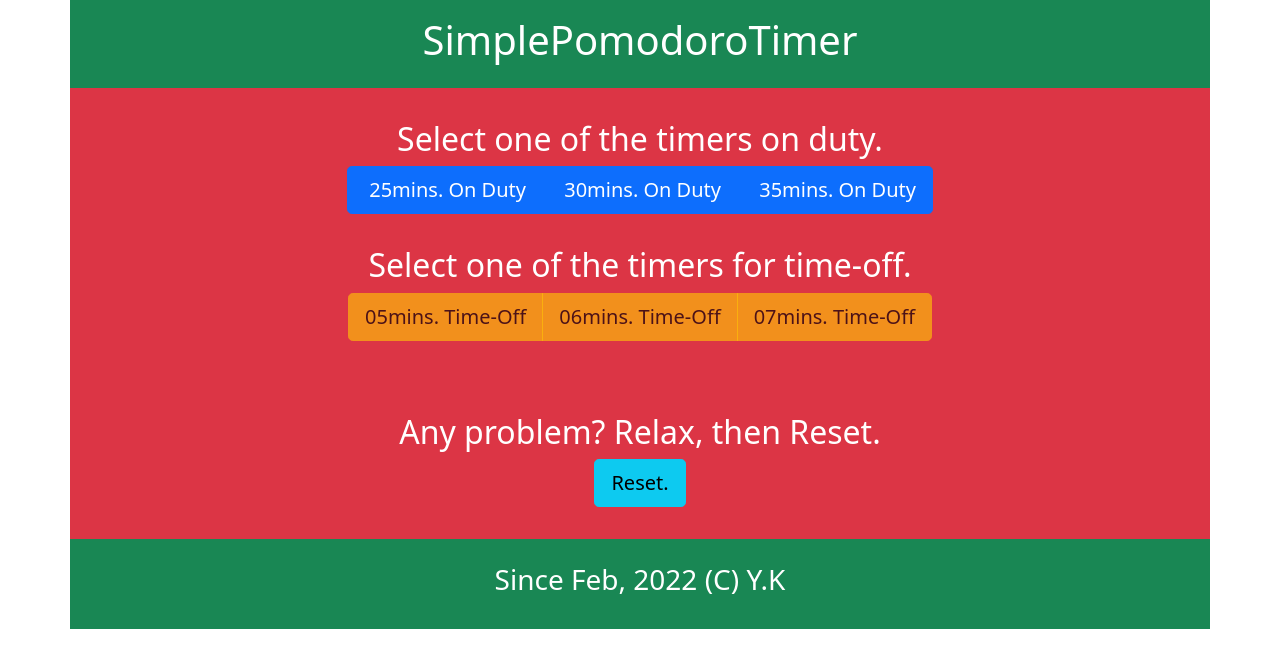
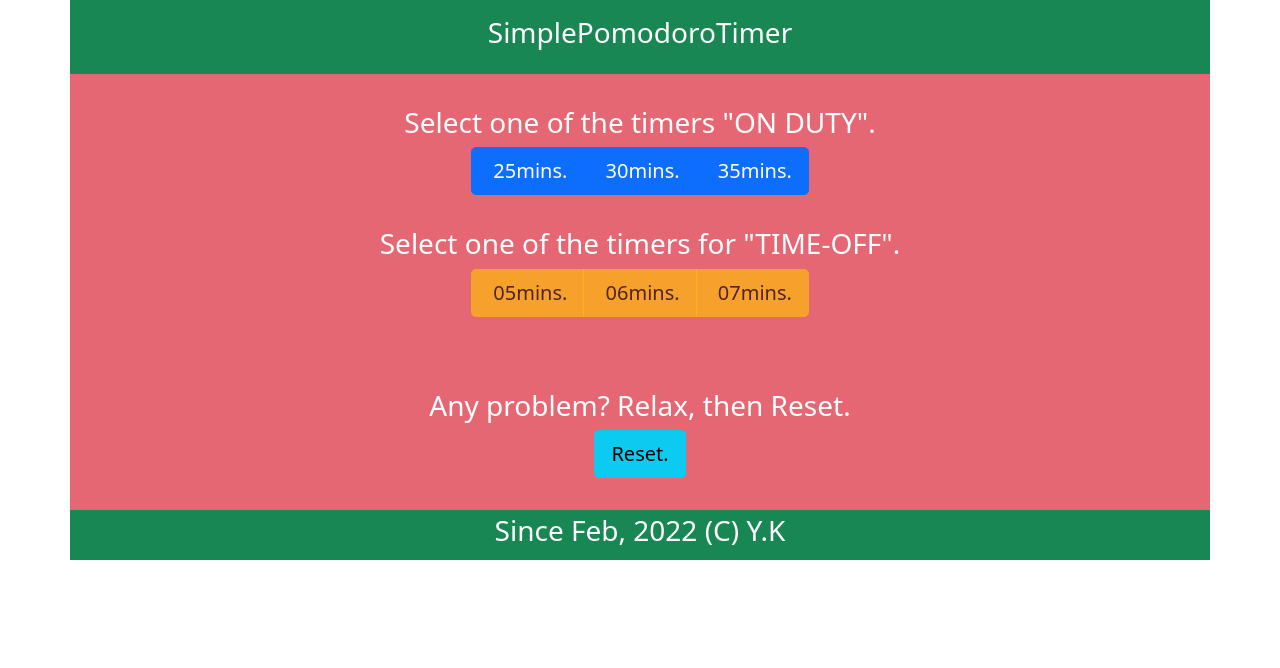
Before and after one commit to solaris0051/simplePomodoroTimer, a plain HTML site: page index.html in a window 1280 px wide. Drawn offline with Linux system fonts and the light colour scheme.

Commit message:
changed a backgroud color to less vivid red one.

```diff
--- a/index.html
+++ b/index.html
@@ -10,41 +10,41 @@
   <script type="module" src="top.js"></script>
  	<title>SimplePomodoroTimer</title>
  	<link rel="icon" type="image/x-icon" href="favicon.ico">
- 	<link rel="stylesheet" href="assets/dist/style.css">
+ 	<link rel="stylesheet" href="assets/dist/style.css" media="all">
  </head>
 
  <body>
  	<div class="container p-3 bg-success text-white text-center">
- 		<h1 class="h1">SimplePomodoroTimer</h1>
+ 		<h3 class="h3">SimplePomodoroTimer</h1>
  	</div>
- 	<div id="div1" class="container p-3 bg-danger text-white text-center">
+ 	<div id="div1" class="container p-3 bg-danger bg-opacity-75 text-white text-center">
  		<div class="container p-3">
- 			<h2 id="hd1" class="h2">Select one of the timers on duty.</h2>
+ 			<h3 id="hd1" class="h3">Select one of the timers "ON DUTY".</h2>
  			<div id="div2" class="btn-group btn-group-lg">
- 				<button id="btn25" class="btn btn-primary">&nbsp25mins. On Duty</button>
- 				<button id="btn30" class="btn btn-primary">&nbsp30mins. On Duty</button>
- 				<button id="btn35" class="btn btn-primary">&nbsp35mins. On Duty</button>
+ 				<button id="btn25" class="btn btn-primary">&nbsp25mins.</button>
+ 				<button id="btn30" class="btn btn-primary">&nbsp30mins.</button>
+ 				<button id="btn35" class="btn btn-primary">&nbsp35mins.</button>
  			</div>
  		</div>
     <div class="container p-3">
-    	<h2 id="hd2" class="h2">Select one of the timers for time-off.</h2>
+    	<h3 id="hd2" class="h3">Select one of the timers for "TIME-OFF".</h2>
     	<div class="btn-group btn-group-lg">
-    		<button id="btn5" class="btn btn-warning">05mins. Time-Off</button>
-    		<button id="btn6" class="btn btn-warning">06mins. Time-Off</button>
-    		<button id="btn7" class="btn btn-warning">07mins. Time-Off</button>
+    		<button id="btn5" class="btn btn-warning">&nbsp05mins.</button>
+    		<button id="btn6" class="btn btn-warning">&nbsp06mins.</button>
+    		<button id="btn7" class="btn btn-warning">&nbsp07mins.</button>
     	</div>
     </div>
     <div class="container p-3">
-      <h2 class="h2">
+      <h1 class="display-1">
         <span id="mins"></span><span id="secs"></span>
-      </h2>
+      </h1>
     </div>
  		<div class="container p-3">
- 			<h2 class="h2">Any problem? Relax, then Reset.</h2>
+ 			<h3 class="h3">Any problem? Relax, then Reset.</h2>
  			<button id="btn_RST" class="btn btn-info btn-lg">Reset.</button>
  		</div>
  	</div>
- 	<div class="container p-4 bg-success text-white text-center">
+ 	<div class="container p-1 bg-success text-white text-center">
  		<footer>
  			<h3 class="h3">Since Feb, 2022 (C) Y.K</h3>
  		</footer>
```
Also changed, not shown: assets/dist/main.js, 1 other file.
